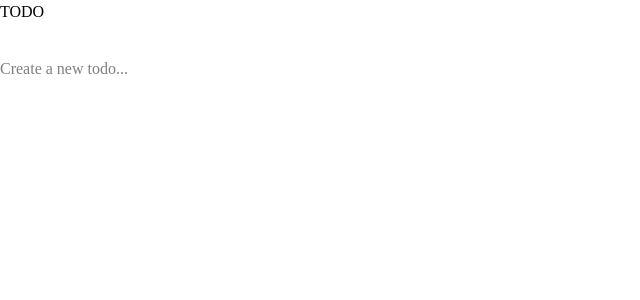
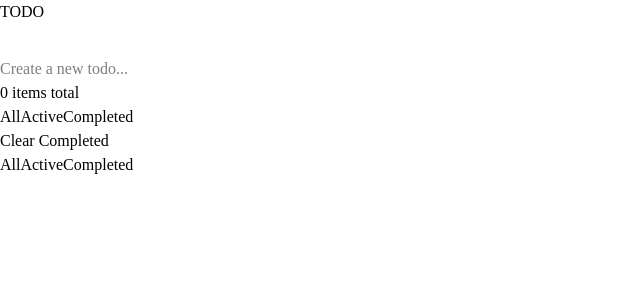
Before and after one commit to cezarviana/challenge-frontend-mentor-todo-app, a React (Vite) app: page / in a window 1280 px wide. Shown: the top 300 px of the page, without its empty margins (0-640 px from the left). Built offline with nearby package versions, Linux system fonts and the light colour scheme.

Commit message:
feat: adds hook useTodo.ts

```diff
--- a/src/App.tsx
+++ b/src/App.tsx
@@ -3,56 +3,19 @@ import TodoForm from './components/TodoForm';
 import TodoHeader from './components/TodoHeader';
 import TodoList from './components/TodoList';
 import { TodoContainer } from './components/TodoContainer';
+import { useTodo } from './hooks/useTodo';
 
-
-export interface Todo {
-  id: number;
-  text: string;
-  completed: boolean;
-}
 
 function App() {
 
-  const [todoList, setTodoList] = useState<Todo[]>([]);
-
-  const addTodo = (event: React.FormEvent<HTMLFormElement>) => {
-    event.preventDefault();
-    console.log(event.target.value);
-
-    const formData = new FormData(event.currentTarget);
-    const todoItem = formData.get("todo") as string;
-
-    if (!todoItem.trim()) return
-
-    setTodoList(prev => [...prev, {
-      id: Date.now(),
-      text: todoItem,
-      completed: false
-    }]);
-  }
-
-  const toggleTodoCompleted = (id: number) => {
-
-    console.log(id);
-
-
-    const newTodoList = todoList.map(todo => {
-      if(id === todo.id) {
-        const completed = !todo.completed;
-
-        return {
-          ...todo,
-          completed,
-        };
-      }
-
-      return todo;
-
-    });
-
-    setTodoList(newTodoList);
-
-  };
+  const {
+    addTodo,
+    toggleTodoCompleted,
+    filteredTodos,
+    filter,
+    setFilter,
+    clearCompleted
+  } = useTodo();
 
   return (
 
@@ -62,7 +25,13 @@ function App() {
 
       <TodoForm addTodo={addTodo}></TodoForm>
 
-      <TodoList todoList={todoList} toggleTodoCompleted={toggleTodoCompleted}></TodoList>
+      <TodoList
+        todoList={filteredTodos}
+        toggleTodoCompleted={toggleTodoCompleted}
+        setFilter={setFilter}
+        filter={filter}
+        clearCompleted={clearCompleted}
+      ></TodoList>
 
     </TodoContainer>
 
--- a/src/components/TodoList/index.tsx
+++ b/src/components/TodoList/index.tsx
@@ -1,4 +1,4 @@
-import type { Todo } from "../../App";
+import type { Todo } from "../../hooks/useTodo";
 import { themeConfig } from "../../contexts/theme";
 import { ThemeContext } from "../../contexts/ThemeContext";
 import { useContext } from "react";
@@ -7,9 +7,18 @@ import IconCheck from "/images/icon-check.svg";
 interface TodoListProps {
   todoList: Todo[];
   toggleTodoCompleted: (id: number) => void;
+  setFilter: (filter: "all" | "active" | "completed") => void;
+  filter: "all" | "active" | "completed";
+  clearCompleted: () => void;
 }
 
-const TodoList = ({ todoList, toggleTodoCompleted }: TodoListProps) => {
+const TodoList = ({
+  todoList,
+  toggleTodoCompleted,
+  setFilter,
+  filter,
+  clearCompleted
+}: TodoListProps) => {
 
   const { theme } = useContext(ThemeContext);
 
@@ -42,6 +51,7 @@ const TodoList = ({ todoList, toggleTodoCompleted }: TodoListProps) => {
                   <p className={`${themeConfig[theme].todo.textColor} ${todo.completed ? "line-through opacity-50" : ""} `}>
                     {todo.text}
                   </p>
+                  <img src="" alt="" />
                 </div>
 
               </li>
@@ -50,47 +60,81 @@ const TodoList = ({ todoList, toggleTodoCompleted }: TodoListProps) => {
 
         </ul>
 
-        {todoList.length > 0 && (
+
 
         <div className={`text-sm flex justify-between p-4  ${themeConfig[theme].layout.textColor}`}>
+
           <p>{todoList.length} items total</p>
           <div className='hidden sm:flex gap-4'>
-              <a className={`text-blue-500  cursor-pointer ${theme === "dark"
+
+            <button
+              onClick={() => setFilter("all")}
+              className={`${filter === "all" ? "text-blue-500" : ""} ${theme === "dark"
                 ? "hover:text-dark-purple-100"
-                : "hover:text-light-navy-850"}`}>All</a>
-              <button className={`cursor-pointer ${theme === "dark"
+                : "hover:text-light-navy-850"}`}>
+              All
+            </button>
+
+            <button
+              onClick={() => setFilter("active")}
+              className={`${filter === "active" ? "text-blue-500" : ""} cursor-pointer ${theme === "dark"
                 ? "hover:text-dark-purple-100"
-                : "hover:text-light-navy-850"}`}>Active</button>
-              <button className={`cursor-pointer  ${theme === "dark"
+                : "hover:text-light-navy-850"}`}>
+              Active
+            </button>
+
+            <button
+              onClick={() => setFilter("completed")}
+              className={`${filter === "completed" ? "text-blue-500" : ""} cursor-pointer ${theme === "dark"
                 ? "hover:text-dark-purple-100"
-                : "hover:text-light-navy-850"}`}>Completed</button>
+                : "hover:text-light-navy-850"}`}>
+              Completed
+            </button>
+
           </div>
 
-            <button className={`cursor-pointer ${theme === "dark"
+          <button
+            onClick={clearCompleted}
+            className={`cursor-pointer ${theme === "dark"
               ? "hover:text-dark-purple-100"
-              : "hover:text-light-navy-850"}`}>Clear Completed</button>
+              : "hover:text-light-navy-850"}`}>
+            Clear Completed
+          </button>
         </div>
-        )}
 
       </div>
 
 
-      {todoList.length > 0 && (
+
 
       <div className={`sm:hidden flex justify-center gap-5 py-4 rounded-md mt-4 ${themeConfig[theme].layout.textColor} ${themeConfig[theme].todo.backgroundColor}`}>
-          <a className={`text-blue-500 cursor-pointer cursor-pointer ${theme === "dark"
+
+        <button
+          onClick={() => setFilter("all")}
+          className={`${filter === "all" ? "text-blue-500" : ""} cursor-pointer cursor-pointer ${theme === "dark"
             ? "hover:text-dark-purple-100"
-            : "hover:text-light-navy-850"}`}>All</a>
-          <button className={`cursor-pointer ${theme === "dark"
+            : "hover:text-light-navy-850"}`}>
+          All
+        </button>
+
+        <button
+          onClick={() => setFilter("active")}
+          className={`${filter === "active" ? "text-blue-500" : ""} cursor-pointer ${theme === "dark"
             ? "hover:text-dark-purple-100"
             : "hover:text-light-navy-850"}`}
         >Active
         </button>
-          <button className={`cursor-pointer ${theme === "dark"
+
+        <button
+          onClick={() => setFilter("completed")}
+          className={`${filter === "completed" ? "text-blue-500" : ""} cursor-pointer ${theme === "dark"
             ? "hover:text-dark-purple-100"
-            : "hover:text-light-navy-850"}`}>Completed</button>
+            : "hover:text-light-navy-850"}`}>
+          Completed
+        </button>
+
       </div>
-      )}
+
     </>
   )
 }
--- /dev/null
+++ b/src/hooks/useTodo.ts
@@ -0,0 +1,74 @@
+import { useState, type FormEvent } from "react";
+
+export interface Todo {
+  id: number;
+  text: string;
+  completed: boolean;
+}
+
+
+export const useTodo = () => {
+
+    const [todoList, setTodoList] = useState<Todo[]>([]);
+    const [filter, setFilter] = useState<"all" | "active" | "completed">("all");
+
+    const addTodo = (event: React.FormEvent<HTMLFormElement>) => {
+        event.preventDefault();
+        console.log(event.target.value);
+
+        const formData = new FormData(event.currentTarget);
+        const todoItem = formData.get("todo") as string;
+
+        if (!todoItem.trim()) return
+
+        setTodoList(prev => [...prev, {
+            id: Date.now(),
+            text: todoItem,
+            completed: false
+        }]);
+
+        event.currentTarget.reset();
+
+        setFilter("all");
+    }
+
+    const toggleTodoCompleted = (id: number) => {
+
+
+        const newTodoList = todoList.map(todo => {
+            if (id === todo.id) {
+                const completed = !todo.completed;
+
+                return {
+                    ...todo,
+                    completed,
+                };
+            }
+
+            return todo;
+
+        });
+
+        setTodoList(newTodoList);
+
+    };
+
+    const filteredTodos = todoList.filter(todo => {
+        if (filter === "active") return !todo.completed
+        if (filter === "completed") return todo.completed
+        return true
+    })
+
+    const clearCompleted = () => {
+        setTodoList(prev => prev.filter(todo => !todo.completed));
+    }
+
+    return {
+        addTodo,
+        toggleTodoCompleted,
+        filteredTodos,
+        filter,
+        setFilter,
+        clearCompleted
+    }
+}
```
Lines whose indentation alone changed are shown as unchanged.
